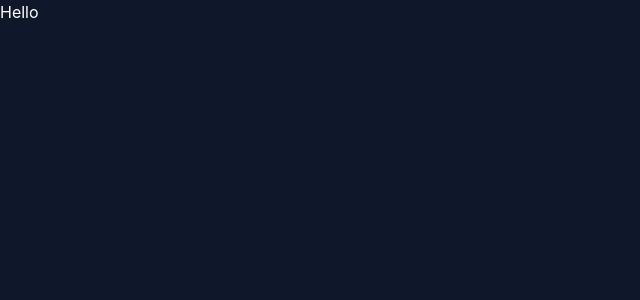
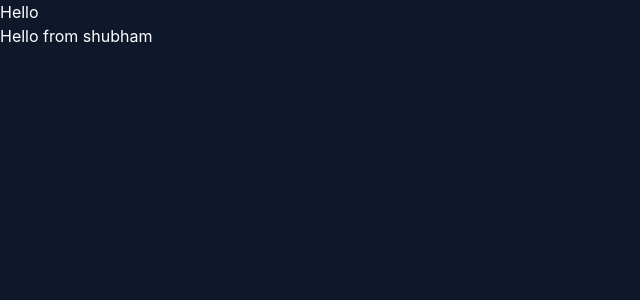
Before and after one commit to primecodestudio74-ui/CyberAttacks, a React app in the folder frontend/: page / in a window 1280 px wide. Shown: the top 300 px of the page, without its empty margins (0-640 px from the left). Built offline with nearby package versions, Linux system fonts and the light colour scheme; the HTML template or start-up script is replaced by a standard one.

Commit message:
hello from shubham

```diff
--- a/frontend/src/App.jsx
+++ b/frontend/src/App.jsx
@@ -4,6 +4,7 @@ const App = () => {
   return (
     <div className='h-screen w-screen bg-slate-900'>
       <h1 className='text-white'>Hello</h1>
+      <h1 className='text-white'>Hello from shubham</h1>
     </div>
   )
 }
```
